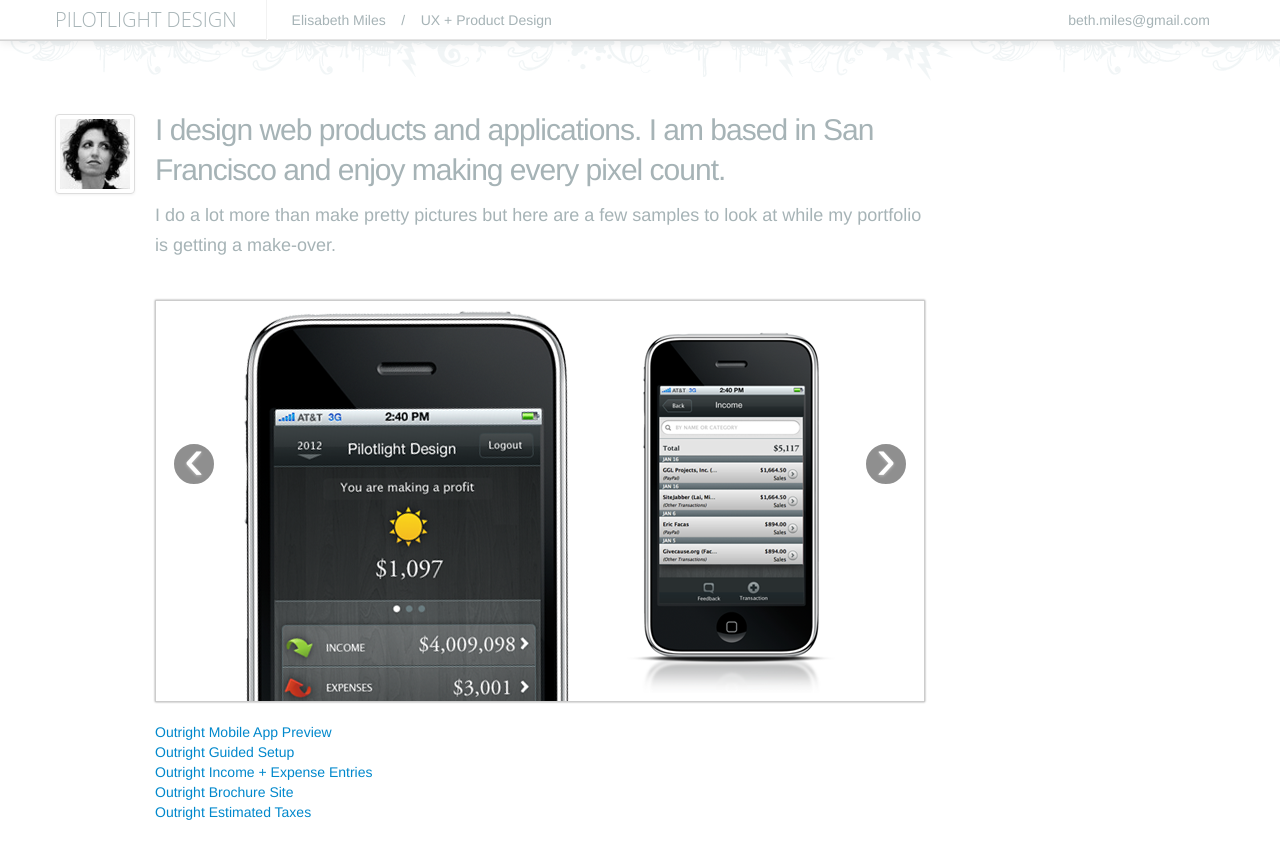
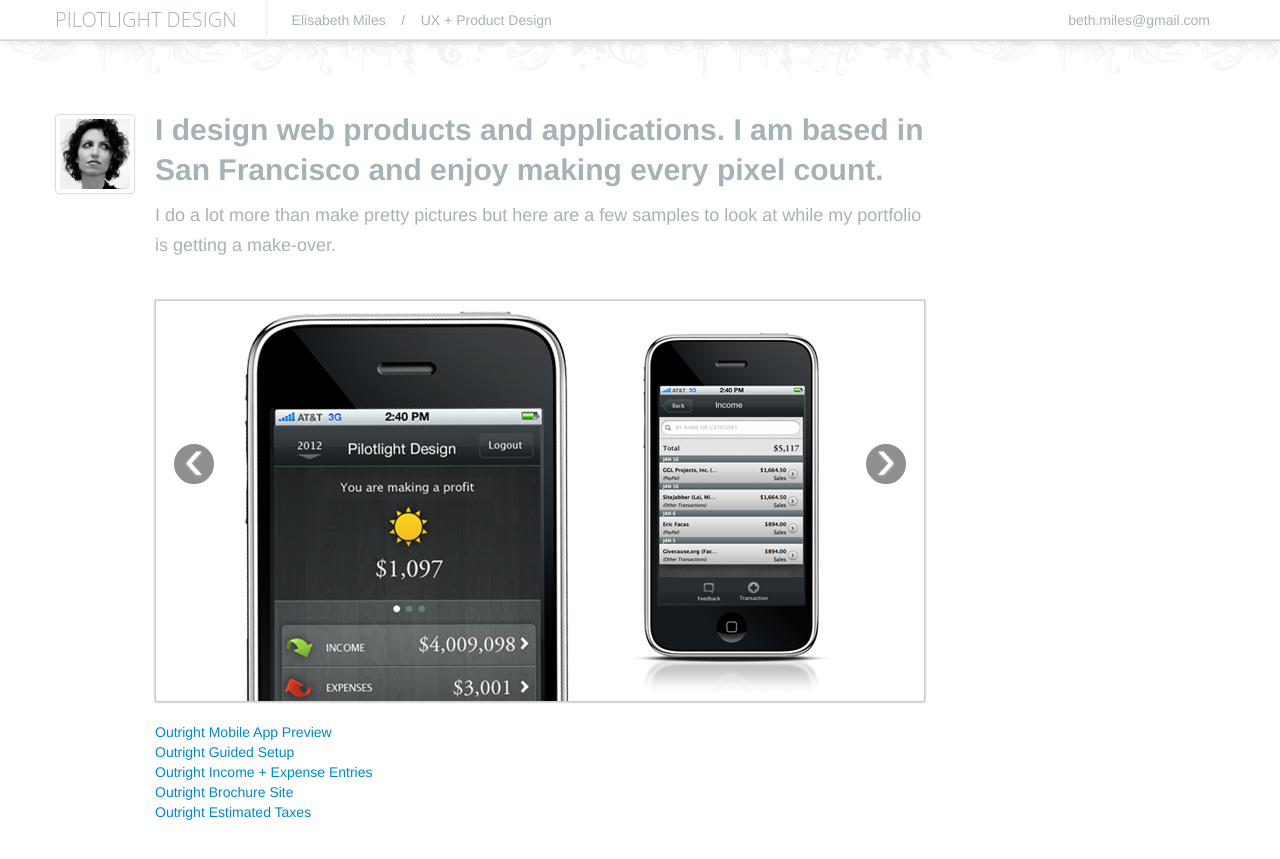
Before and after one commit to elisabethmiles/pilotlightdesign, a Jekyll site: the page built from index.html, in a window 1280 px wide. Shown: the top 859 px of the page. Built offline with Jekyll 4.4.1, drawn with Linux system fonts in a browser that asks for light colours; nearby versions of some CDN libraries; comment, search, counter and statistics services are not loaded.

```diff
--- a/index.html
+++ b/index.html
@@ -11,7 +11,7 @@ title: Elisabeth Miles | Pilotlight Design
 			</div>
 		</div>
 		<div class="span8">
-			<h1>I design web products and applications. I am based in San Francisco and enjoy making every pixel count. </h1>
+			<h2>I design web products and applications. I am based in San Francisco and enjoy making every pixel count. </h2>
 			<p>I do a lot more than make pretty pictures but here are a few samples to look at while my portfolio is getting a make-over. </p>
 			<div id="myCarousel" class="carousel slide" style="margin-top: 40px; border: 1px solid #ccc; box-shadow: 0px 0px 2px #999">
 
```
